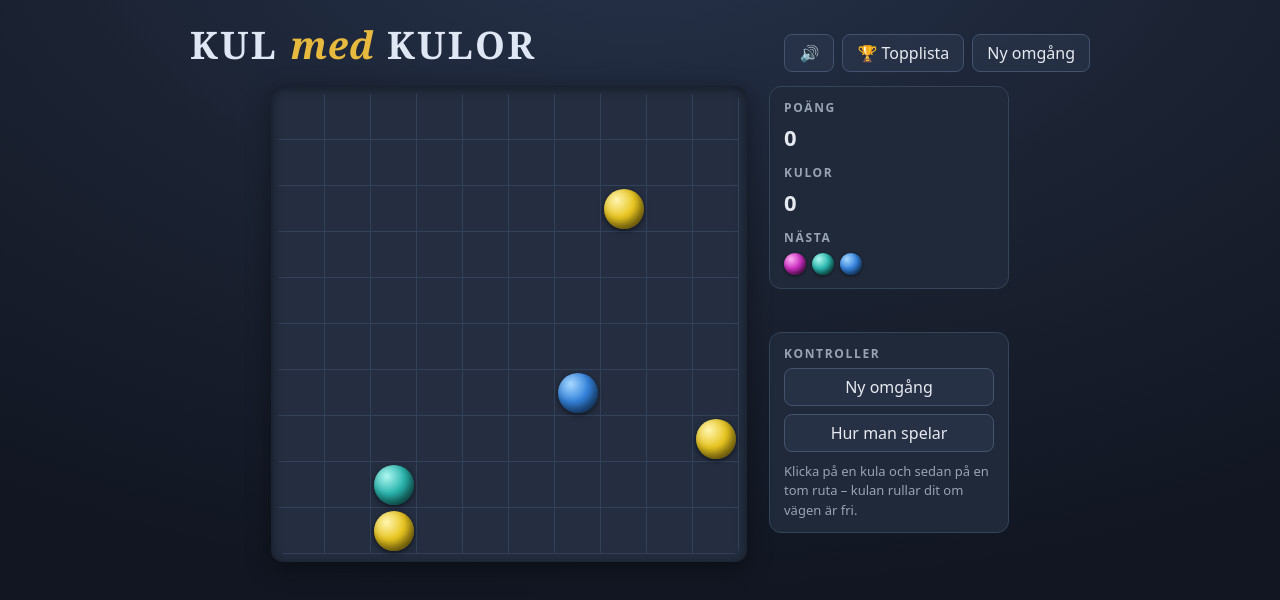
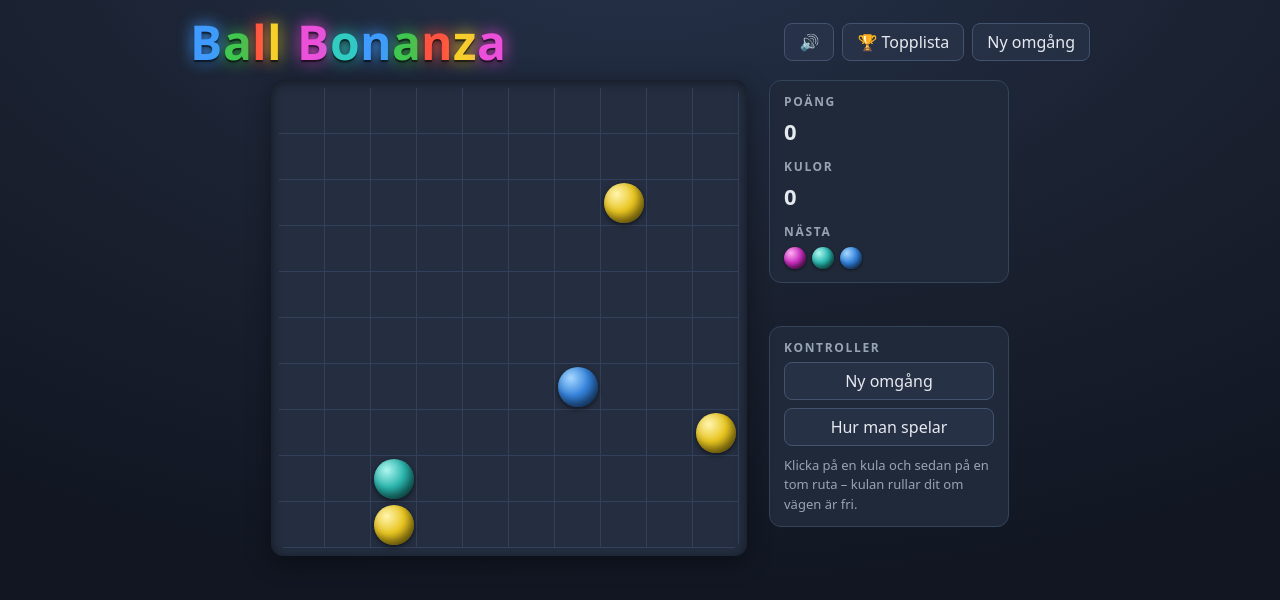
Before and after one commit to EPSUND/BallBonanzaTNG, a React (Vite) app: page / in a window 1280 px wide. Shown: the top 600 px of the page. Built offline with nearby package versions, Linux system fonts and the light colour scheme.

Commit message:
Changed header and game name

```diff
--- a/index.html
+++ b/index.html
@@ -4,8 +4,8 @@
   <meta charset="utf-8" />
   <meta name="viewport" content="width=device-width, initial-scale=1, viewport-fit=cover" />
   <meta name="theme-color" content="#161c26" />
-  <title>Kul med kulor</title>
-  <meta name="description" content="Kul med kulor – flytta kulor på ett 10×10-bräde och bygg rader av minst fem i samma färg." />
+  <title>Ball Bonanza</title>
+  <meta name="description" content="Ball Bonanza – flytta kulor på ett 10×10-bräde och bygg rader av minst fem i samma färg." />
 
   <!-- %BASE_URL% ersätts av Vite och blir /BallBonanzaTNG/ på Pages. -->
   <link rel="icon" type="image/svg+xml" href="%BASE_URL%ball.svg" />
--- a/src/components/Header.css
+++ b/src/components/Header.css
@@ -1,17 +1,48 @@
-header{width:100%;max-width:900px;display:flex;align-items:baseline;justify-content:space-between;gap:12px;margin-bottom:14px;flex-wrap:wrap}
-h1{
-  font-family:Georgia,"Iowan Old Style","Times New Roman",serif;
-  font-weight:700;font-size:clamp(26px,4.5vw,38px);
-  letter-spacing:.06em;color:var(--title);
+header{width:100%;max-width:900px;display:flex;align-items:center;justify-content:space-between;gap:12px;margin-bottom:14px;flex-wrap:wrap}
+
+/* ---------- Titeln "Ball Bonanza" ----------
+   Rundad, tjock och färgglad: varje bokstav får sin färg inline i Header.tsx
+   (en av kulfärgerna). Här ligger form, glans och rörelse. */
+.title{
+  font-family:ui-rounded,"Segoe UI",Nunito,Quicksand,system-ui,-apple-system,sans-serif;
+  font-weight:800;
+  font-size:clamp(30px,5.4vw,48px);
+  letter-spacing:.01em;
+  line-height:1;
 }
-h1 .med{color:var(--ring);font-style:italic;letter-spacing:.02em}
+.ball-letter{
+  display:inline-block;
+  /* Glansen: en mörk "sockel" nedåt för djup + ett färgat sken i bokstavens
+     egen färg (currentColor) som får den att lysa som en blank kula. */
+  text-shadow:0 2px 0 #0007,0 3px 5px #0006,0 0 16px currentColor;
+  transition:transform .18s cubic-bezier(.2,1.6,.4,1);
+  /* Studsar in vid inladdning; fördröjningen sätts per bokstav i Header.tsx. */
+  animation:letterdrop .55s cubic-bezier(.2,1.6,.4,1) both;
+}
+.title-space{display:inline-block;width:.3em}
+
+@keyframes letterdrop{
+  0%{opacity:0;transform:translateY(-18px) scale(.5) rotate(-8deg)}
+  100%{opacity:1;transform:translateY(0) scale(1) rotate(0)}
+}
+
 .header-btns{display:flex;gap:8px;align-items:center}
+
+/* Lekfull lyft-effekt per bokstav – bara för mus/styrplatta. */
+@media (hover:hover){
+  .title:hover .ball-letter{transform:translateY(-5px) scale(1.14) rotate(-3deg)}
+}
+/* Respektera användare som valt bort rörelse. */
+@media (prefers-reduced-motion:reduce){
+  .ball-letter{animation:none}
+  .title:hover .ball-letter{transform:none}
+}
 
 @media (max-width:700px), (max-height:640px){
   header{margin-bottom:8px}
 }
 @media (max-height:640px){
-  h1{font-size:22px}
+  .title{font-size:26px}
   header{margin-bottom:6px}
 }
 @media (pointer:coarse){
--- a/src/components/Header.tsx
+++ b/src/components/Header.tsx
@@ -7,12 +7,37 @@ interface Props {
   onNewGame: () => void;
 }
 
+const TITLE = "Ball Bonanza";
+// Titelns bokstäver färgas i tur och ordning med spelets sex kulfärger, så att
+// rubriken plockar upp de mångfärgade kulorna på brädet. Solida, klara varianter
+// av gradienterna i base.css (.blue/.green/...).
+const BALL_COLORS = ["#3f9bff", "#40c750", "#ff5341", "#f6cf2b", "#ec4fda", "#31ccc2"];
+
 export default function Header({ onOpenHighscores, onNewGame }: Props) {
   const [on, setOn] = useState(isSoundOn());
+
+  // Egen färgräknare som hoppar över mellanslaget, annars skulle färgcykeln
+  // förskjutas av tecknet som inte får någon färg.
+  let colorIdx = 0;
+
   return (
     <header>
-      <h1>
-        KUL <span className="med">med</span> KULOR
+      <h1 className="title" aria-label={TITLE}>
+        {TITLE.split("").map((ch, i) => {
+          if (ch === " ") return <span key={i} className="title-space" aria-hidden="true" />;
+          const color = BALL_COLORS[colorIdx % BALL_COLORS.length];
+          colorIdx++;
+          return (
+            <span
+              key={i}
+              className="ball-letter"
+              aria-hidden="true"
+              style={{ color, animationDelay: `${i * 55}ms` }}
+            >
+              {ch}
+            </span>
+          );
+        })}
       </h1>
       <div className="header-btns">
         <button title="Ljud av/på" onClick={() => setOn(toggleSound())}>
```
Also changed, not shown: 2 other files (tests, documents, lock files or other folders).
